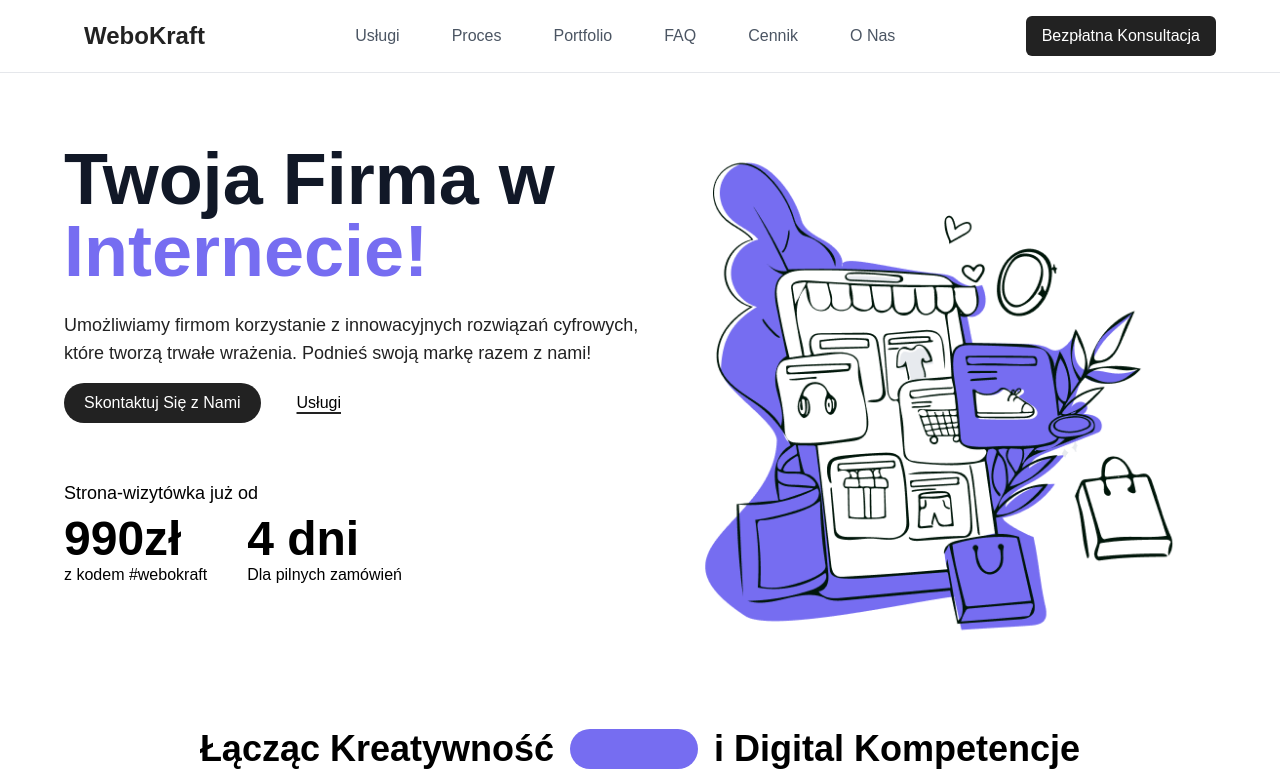
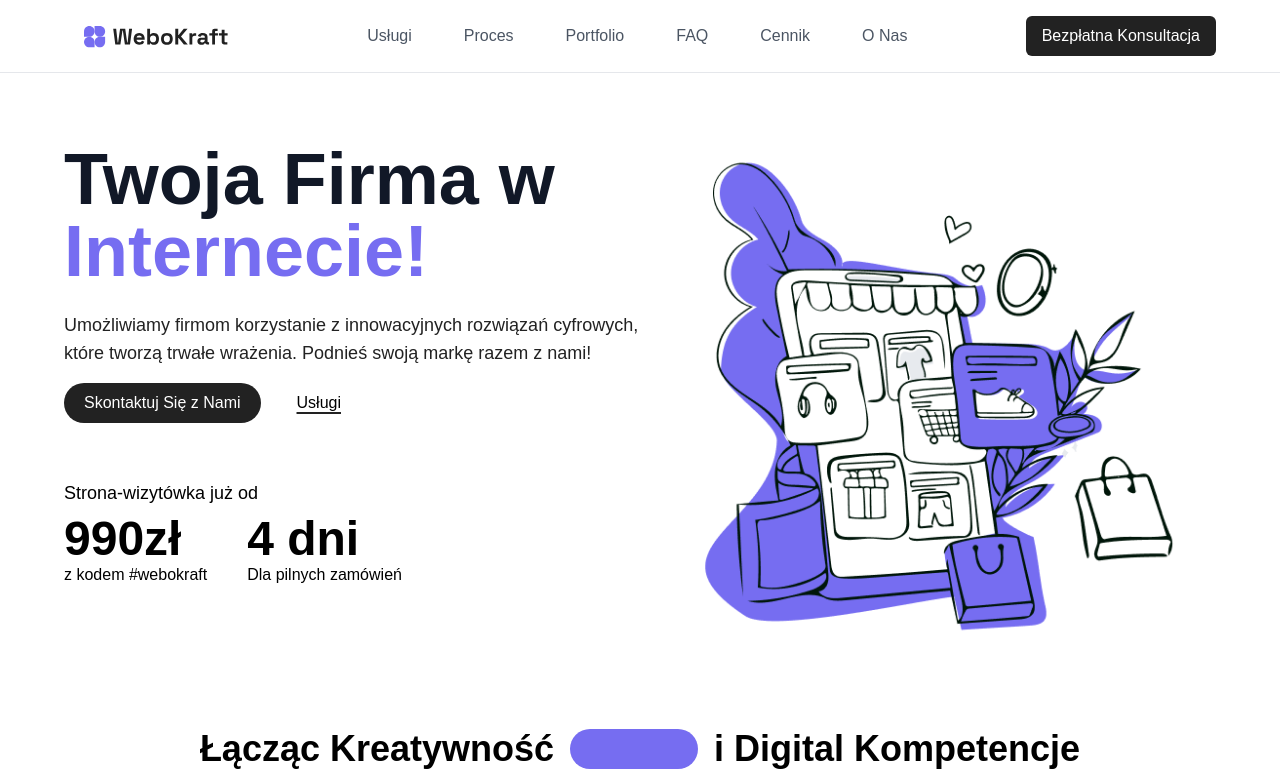
Before and after one commit to youssefalb/smmweb, a React (Create React App) app in the folder smmwebreact/: page / in a window 1280 px wide. Shown: the top 783 px of the page. Built offline with nearby package versions, Linux system fonts and the light colour scheme.

Commit message:
Added logo

```diff
--- a/smmwebreact/src/components/Navbar.tsx
+++ b/smmwebreact/src/components/Navbar.tsx
@@ -52,6 +52,7 @@
 //     );
 // }
 import React, { useState } from 'react';
+import logo from '../assets/images/logo.svg';
 
 export default function Navbar() {
     const [isMenuOpen, setIsMenuOpen] = useState(false);
@@ -72,7 +73,8 @@ export default function Navbar() {
                     className={`text-black text-2xl font-bold nav-link ${activeSection === 'hero' ? 'active' : ''}`}
                     onClick={() => handleNavLinkClick('hero')}
                 >
-                    WeboKraft
+
+                    <img src={logo} alt="WeboKraft" style={{ width: '145px', height: 'auto' }} />
                 </a>
 
                 {/* Desktop Menu */}
```
Also changed, not shown: smmwebreact/src/assets/images/logo.svg (added).
